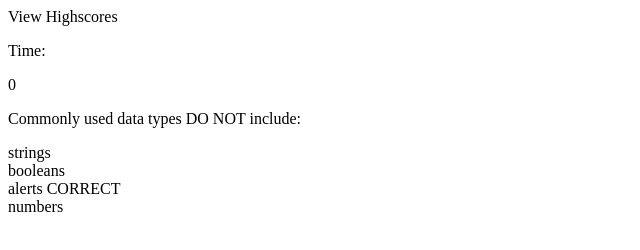
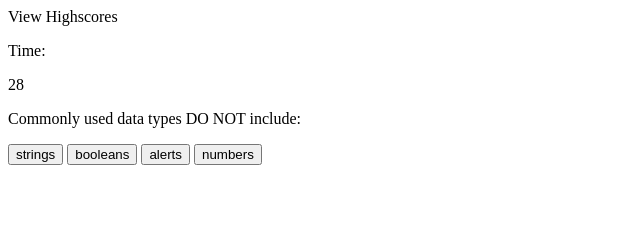
Before and after one commit to SalasGS94/challenge4, a plain HTML site: page index.html in a window 1280 px wide. Both pictures are taken after a click on the button "Start Quiz". Shown: the whole page, without its empty margins (0-640 px from the left). Drawn offline with Linux system fonts and the light colour scheme.

Commit message:
timer inclusion

```diff
--- a/index.html
+++ b/index.html
@@ -8,9 +8,9 @@
   </head>
   <body>
     <nav>View Highscores</nav>
-    <div class="timer">
+    <div class="timer-text">
       <p>Time: </p>
-      <div class="counter">0</div>
+      <div class="timer-count">30</div>
     </div>
     <div class="start">Coding Quiz Challenge
       <p>Try to answer the following code related questions</p>
@@ -19,10 +19,10 @@
       <div class="quiz" style="display: none">
         <div class="question"></div>
         <div class="choicess">
-          <div class=" choice" id="A" onclick="checkAnswer('A')">A</div>
-          <div class=" choice" id="B" onclick="checkAnswer('B')">B</div>
-          <div class=" choice" id="C" onclick="checkAnswer('C')">C</div>
-          <div class=" choice" id="D" onclick="checkAnswer('D')">D</div>
+          <button class=" choice" id="A" onclick="checkAnswer('A')">A</button>
+          <button class=" choice" id="B" onclick="checkAnswer('B')">B</button>
+          <button class=" choice" id="C" onclick="checkAnswer('C')">C</button>
+          <button class=" choice" id="D" onclick="checkAnswer('D')">D</button>
         </div>
     </div>
 
--- a/script.js
+++ b/script.js
@@ -6,29 +6,43 @@ const choiceA = document.getElementById("A");
 const choiceB = document.getElementById("B");
 const choiceC = document.getElementById("C");
 const choiceD = document.getElementById("D");
-const timer = document.querySelector(".timer");
-const counter = document.querySelector(".counter");
+const timerText = document.querySelector(".timer-text");
+const timerEl = document.querySelector(".timer-count");
 
 let questions = [
     {
         question: "Commonly used data types DO NOT include:",
         choiceA: "strings",
         choiceB: "booleans",
-        choiceC: "alerts CORRECT",
+        choiceC: "alerts",
         choiceD: "numbers",
         correct: "C"
     },{
         question: "The condition in an If/else statement is enclosed within ___.",
         choiceA: "quotes",
-        choiceB: "curly brackets CORRECT",
+        choiceB: "curly brackets",
         choiceC: "parentheses",
         choiceD: "square brackets",
         correct: "B"
+    },{
+        question: "Arrays in Javascript can be used to store ___.",
+        choiceA: "numbers and strings",
+        choiceB: "other arrays",
+        choiceC: "booleans",
+        choiceD: "all of the above",
+        correct: "D"
+    },{
+        question: "String values must be enclosed within ___ when being assigned to variables.",
+        choiceA: "commas",
+        choiceB: "curly brackets",
+        choiceC: "quotes",
+        choiceD: "parentheses",
+        correct: "C"
     }
 ]
 
 function renderQuestion(){
-    let q= questions[0];
+    let q= questions[currentQ];
     question.innerHTML= "<p>"+ q.question +"</p>";
     choiceA.innerHTML= q.choiceA;
     choiceB.innerHTML= q.choiceB;
@@ -36,10 +50,59 @@ function renderQuestion(){
     choiceD.innerHTML= q.choiceD;
 }
 
+var lastQ = questions.length;
+var currentQ = 0;
+var score = 0;
+var timer;
+var timerCount;
+
 startBtn.addEventListener("click",startQuiz);
 
 function startQuiz(){
+    timerCount = 30;
     start.style.display = "none";
     renderQuestion();
     quiz.style.display= "block";
+    startTimer()
 }
+
+function startTimer(){
+    timer = setInterval(function(){
+        timerCount--;
+        timerEl.textContent = timerCount;
+        if (timerCount >=0) {
+            if (currentQ === lastQ){
+                gameOver();
+            }
+        }
+        if (timerCount === 0) {
+            gameOver();
+        }
+    }, 1000);
+}
+
+function AnswerIncorrect() {
+    timerCount -= 5;
+  }
+
+function gameOver() {
+    start.style.display = "block";
+    quiz.style.display= "none";
+    start.innerHTML= "<p> Game Over. Your score is "+ score +" </p>";
+    timerText.style.display= "none";
+    clearInterval(timer);
+  }
+
+  function checkAnswer(answer) {
+    if (answer === questions[currentQ].correct) {
+      score++;
+    }else{
+      AnswerIncorrect();
+    }
+    if(currentQ < lastQ){
+        currentQ++;
+        renderQuestion();
+    }else{
+        gameOver;
+    }
+  }
```
